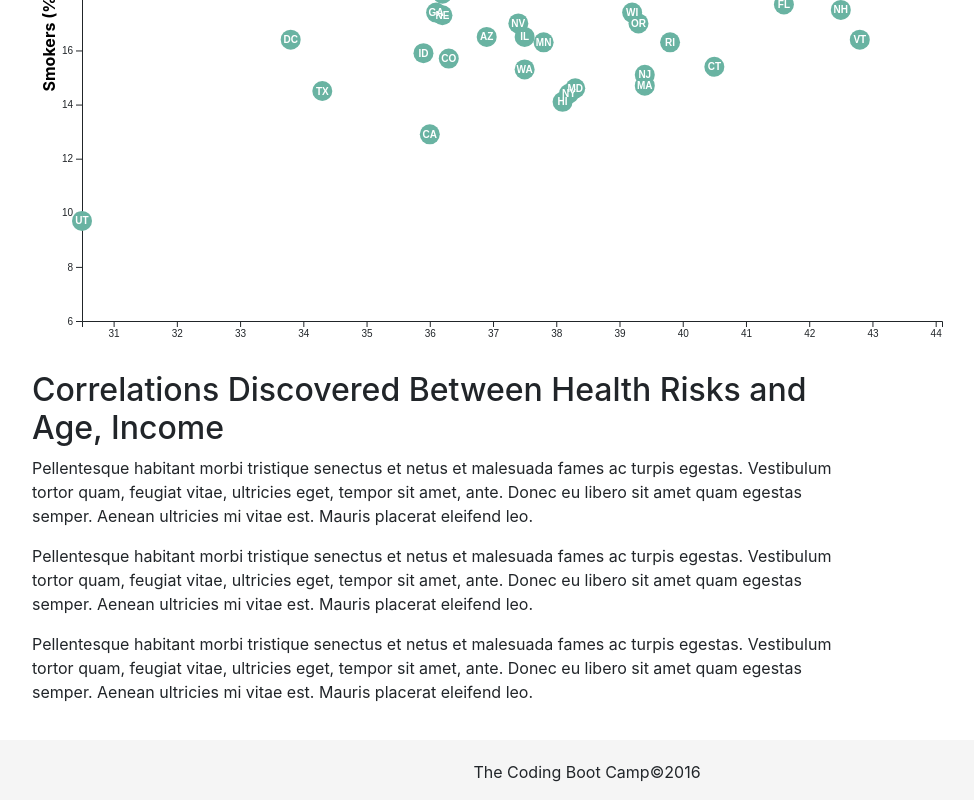
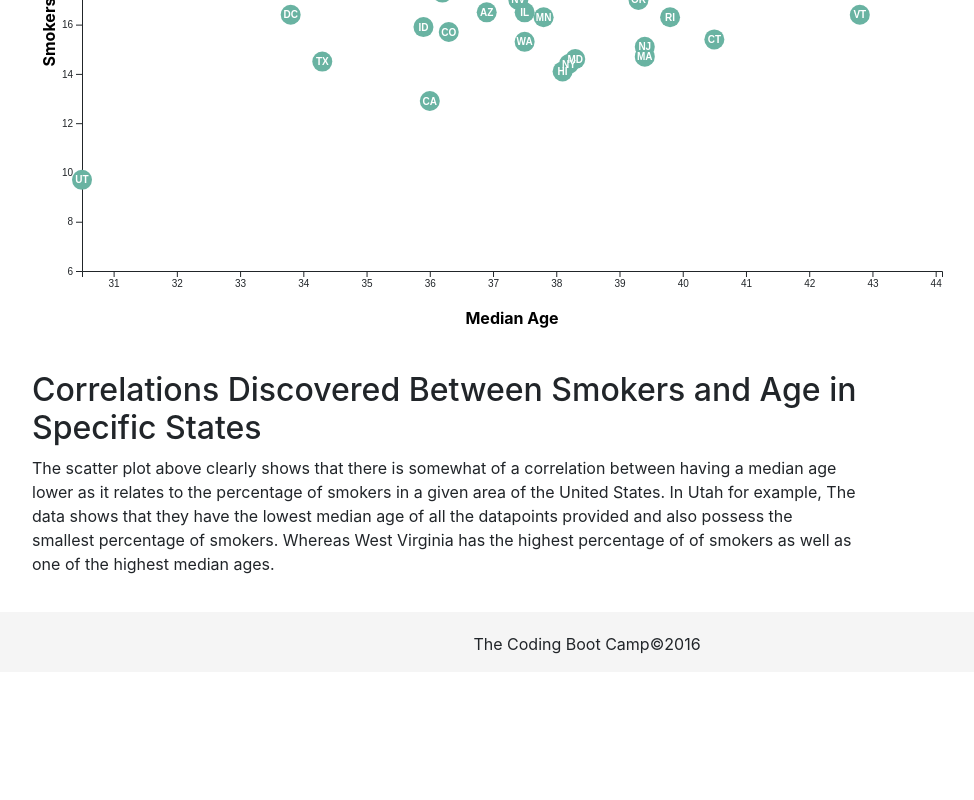
Before and after one commit to mneustadts/D3-challenge, a plain HTML site: page index.html in a window 1280 px wide. Shown: the part 345-1145 px from the top of the page, without its empty margins (53-1027 px from the left). After the commit the page ends 1017 px from the top, so only its background shows below. Drawn offline with nearby package versions, Linux system fonts and the light colour scheme.

Commit message:
index fix

```diff
--- a/assets/js/app.js
+++ b/assets/js/app.js
@@ -6,7 +6,7 @@ var svgHeight = 660;
 var chartMargin = {
   top: 50,
   right: 50,
-  bottom: 50,
+  bottom: 100,
   left: 50
 };
 
@@ -69,7 +69,7 @@ chartGroup.append("g")
    .attr("r", "10")
    .style("fill", "#69b3a2")
 
-
+// Add texts for datapoints
    chartGroup.append("g")
    .selectAll('text')
    .data(stateData)
@@ -86,9 +86,9 @@ chartGroup.append("g")
    .style("font-weight", "bold")
    .attr("alignment-baseline", "central");
 
-
+// Add axis titles
    chartGroup.append("text")
-   .attr("transform", `translate(${chartWidth / 2}, ${chartHeight + chartMargin.top + 13})`)
+   .attr("transform", `translate(${chartWidth / 2}, ${chartHeight + chartMargin.top + 3})`)
    .attr("text-anchor", "middle")
    .attr("font-size", "16px")
    .attr("fill", "black")
--- a/index.html
+++ b/index.html
@@ -27,18 +27,14 @@
     <div class="row">
       <div class="col-xs-12  col-md-9">
         <div class="article">
-          <h2>Correlations Discovered Between Health Risks and Age, Income</h2>
-          <p>Pellentesque habitant morbi tristique senectus et netus et malesuada fames ac turpis egestas. Vestibulum tortor
-            quam, feugiat vitae, ultricies eget, tempor sit amet, ante. Donec eu libero sit amet quam egestas semper. Aenean
-            ultricies mi vitae est. Mauris placerat eleifend leo.</p>
+          <h2>Correlations Discovered Between Smokers and Age in Specific States</h2>
+          <p>The scatter plot above clearly shows that there is somewhat of a correlation between having a median age lower as it relates to the percentage of smokers in a given area of the United States.
+            In Utah for example, The data shows that they have the lowest median age of all the datapoints provided and also possess the smallest percentage of smokers.
+            Whereas West Virginia has the highest percentage of of smokers as well as one of the highest median ages. </p>
 
-          <p>Pellentesque habitant morbi tristique senectus et netus et malesuada fames ac turpis egestas. Vestibulum tortor
-            quam, feugiat vitae, ultricies eget, tempor sit amet, ante. Donec eu libero sit amet quam egestas semper. Aenean
-            ultricies mi vitae est. Mauris placerat eleifend leo.</p>
+          <p></p>
 
-          <p>Pellentesque habitant morbi tristique senectus et netus et malesuada fames ac turpis egestas. Vestibulum tortor
-            quam, feugiat vitae, ultricies eget, tempor sit amet, ante. Donec eu libero sit amet quam egestas semper. Aenean
-            ultricies mi vitae est. Mauris placerat eleifend leo.</p>
+          <p></p>
         </div>
       </div>
     </div>
```
